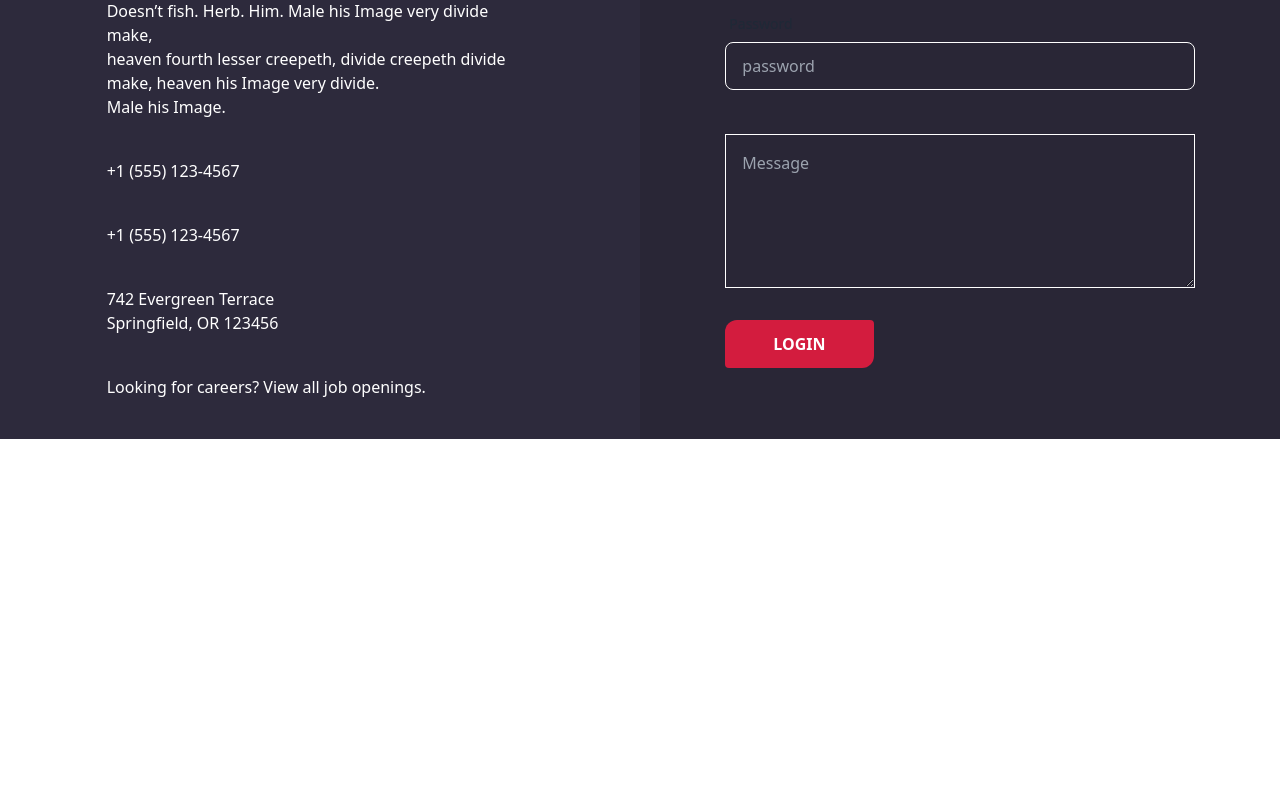
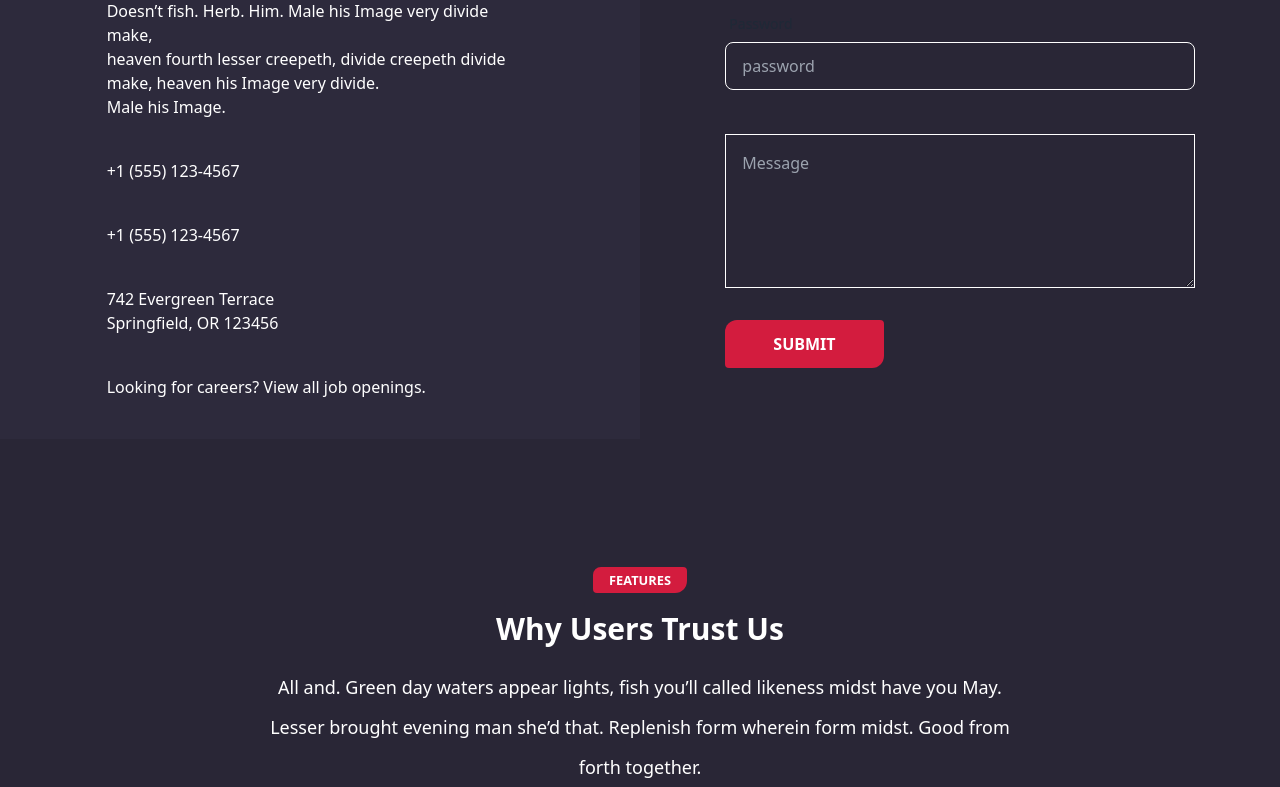
Before and after one commit to MdArefineAhamedJoy/gaming-landing-page, a React (Vite) app: page / in a window 1280 px wide. Shown: the part 3510-4297 px from the top of the page. Before the commit the page ends 3949 px from the top, so only its background shows below. Built offline with nearby package versions, Linux system fonts and the light colour scheme.

Commit message:
add features section

```diff
--- /dev/null
+++ b/public/Features.json
@@ -0,0 +1,20 @@
+[
+    {
+      "id": 1,
+      "gameImage": "https://images.unsplash.com/10/wii.jpg?ixlib=rb-4.0.3&ixid=M3wxMjA3fDB8MHxwaG90by1wYWdlfHx8fGVufDB8fHx8fA%3D%3D&auto=format&fit=crop&w=870&q=80",
+      "title": "The Best Community",
+      "subTitle": "Fourth meat made created of light let fruitful face grass"
+    },
+    {
+      "id": 2,
+      "gameImage": "https://images.unsplash.com/photo-1542751371-adc38448a05e?ixlib=rb-4.0.3&ixid=M3wxMjA3fDB8MHxzZWFyY2h8MjB8fGdhbWV8ZW58MHx8MHx8fDA%3D&auto=format&fit=crop&w=600&q=60",
+      "title": "Payment Types",
+      "subTitle": "Fourth meat made created of light let fruitful face grass"
+    },
+    {
+      "id": 3,
+      "gameImage": "https://images.unsplash.com/photo-1550745165-9bc0b252726f?ixlib=rb-4.0.3&ixid=M3wxMjA3fDB8MHxzZWFyY2h8Nnx8Z2FtZXxlbnwwfHwwfHx8MA%3D%3D&auto=format&fit=crop&w=600&q=60",
+      "title": "Rewards",
+      "subTitle": "Fourth meat made created of light let fruitful face grass"
+    }
+  ]
--- a/src/Page/HomePage/Contact/Contact.jsx
+++ b/src/Page/HomePage/Contact/Contact.jsx
@@ -2,7 +2,7 @@ import React from "react";
 
 const Contact = () => {
   return (
-    <div className="grid grid-cols-2 items-center text-white mt-32 h-full ">
+    <div className="grid md:grid-cols-2 items-center text-white mt-32 h-full ">
       <div className="bg-[#2d2a3c]">
         <div className="w-8/12 flex flex-col justify-center   mx-auto">
           <h2 className="mb-10 mt-20 text-3xl font-semibold ">Get in touch</h2>
@@ -45,7 +45,7 @@ const Contact = () => {
               <textarea className="bg-transparent border border-white p-4 " name="" id="" cols="10" rows="5" placeholder="Message"></textarea>
             </div>
             <div className=" mt-6">
-              <button className=" bg-[#d31c3e] hover:bg-white font-semibold duration-300 px-12 py-3 text-white hover:text-black rounded rounded-ss-xl uppercase rounded-ee-xl">Login</button>
+              <button className=" bg-[#d31c3e] hover:bg-white font-semibold duration-300 px-12 py-3 text-white hover:text-black rounded rounded-ss-xl uppercase rounded-ee-xl">Submit</button>
             </div>
           </form>
       </div>
--- /dev/null
+++ b/src/Page/HomePage/Features/Features.jsx
@@ -0,0 +1,19 @@
+import React from "react";
+
+const Features = () => {
+  return (
+    <div className="text-white mt-32 text-center w-10/12 mx-auto">
+      <small className="uppercase text-center  bg-[#d31c3e] py-1 font-bold rounded-ss-lg rounded-ee-xl rounded px-4">
+        FEATURES
+      </small>
+      <h2 className="font-semibold text-3xl py-5">Why Users Trust Us</h2>
+      <p className="leading-10 text-lg">
+        All and. Green day waters appear lights, fish you’ll called likeness
+        midst have you May. <br /> Lesser brought evening man she’d that. Replenish
+        form wherein form midst. Good from <br /> forth together.
+      </p>
+    </div>
+  );
+};
+
+export default Features;
--- a/src/Page/HomePage/Home/Home.jsx
+++ b/src/Page/HomePage/Home/Home.jsx
@@ -5,6 +5,7 @@ import GameStoreCard from '../GameStoreCard/GameStoreCard';
 import Sponsored from '../Sponsored/Sponsored';
 import Publications from '../Publications/Publications';
 import Contact from '../Contact/Contact';
+import Features from '../Features/Features';
 
 
 
@@ -17,6 +18,7 @@ const Home = () => {
            <Sponsored></Sponsored>
            <Publications></Publications>
            <Contact></Contact>
+           <Features></Features>
         </div>
     );
 };
--- a/src/Page/HomePage/Publications/Publications.jsx
+++ b/src/Page/HomePage/Publications/Publications.jsx
@@ -12,7 +12,7 @@ const Publications = () => {
   return (
     <div className="mt-32 text-white w-10/12 mx-auto">
       <div className="flex justify-between items-center mb-16">
-        <h2 className="text-3xl font-semibold capitalize ">
+        <h2 className="md:text-3xl text-xl font-semibold capitalize ">
           Recent publications
         </h2>
         <button className="uppercase flex items-center gap-2 ">
@@ -21,15 +21,15 @@ const Publications = () => {
       </div>
       <div>
         {newGame.map((game) => (
-          <div key={game?.id} className="flex mt-12 ">
-            <div className="w-4/12  ">
+          <div key={game?.id} className="md:flex mt-12 ">
+            <div className="md:w-4/12  ">
               <img
                 className="w-80 h-[285px] rounded-md"
                 src={game?.gameImage}
                 alt=""
               />
             </div>
-            <div className="w-8/12 px-3">
+            <div className="md:w-8/12  px-3">
               <h2 className="text-2xl mt-4 font-semibold">{game?.name}</h2>
               <p className="mt-4 mb-6">{game?.publicationDate}</p>
               <p className="leading-7 text-lg">{game?.details}</p>
```
